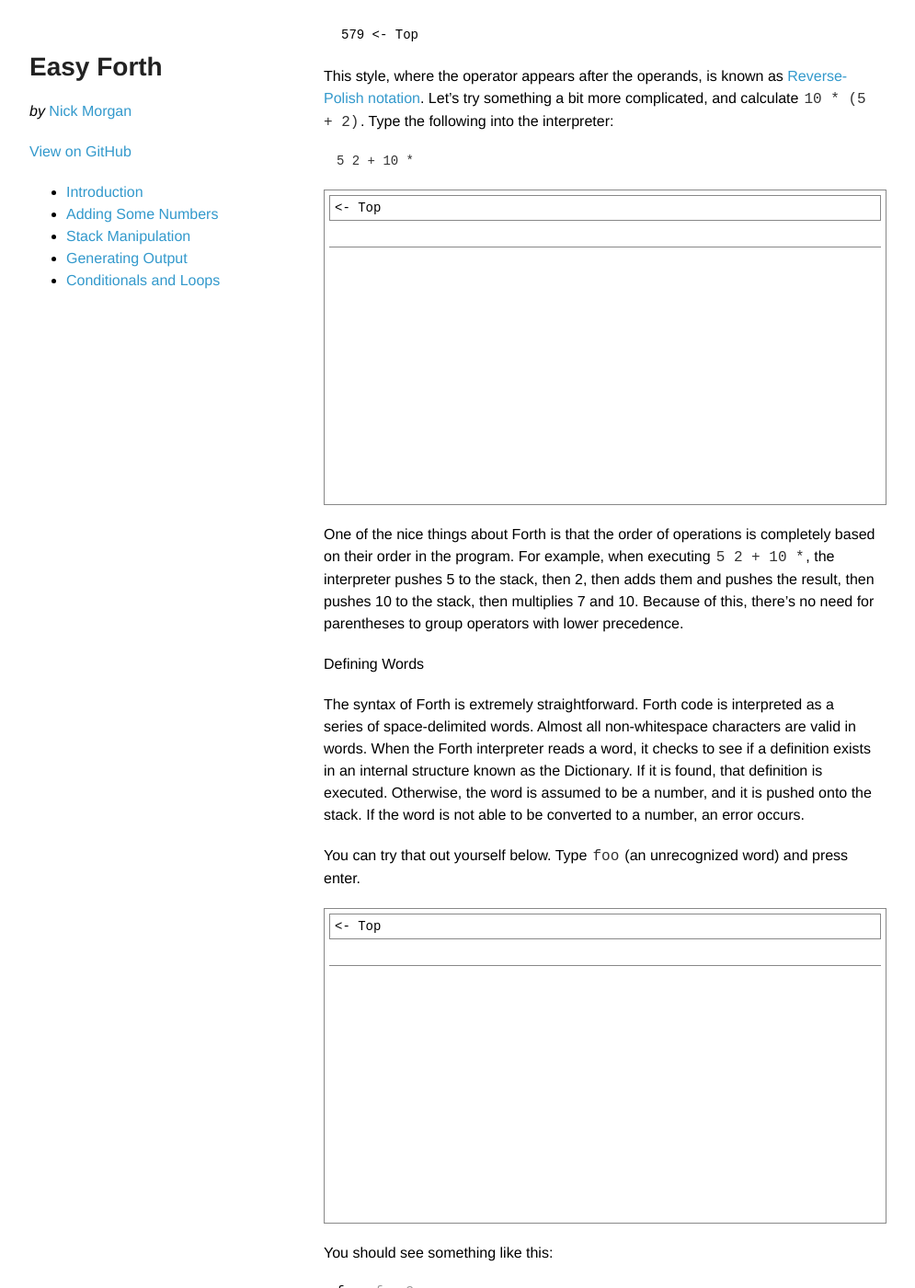
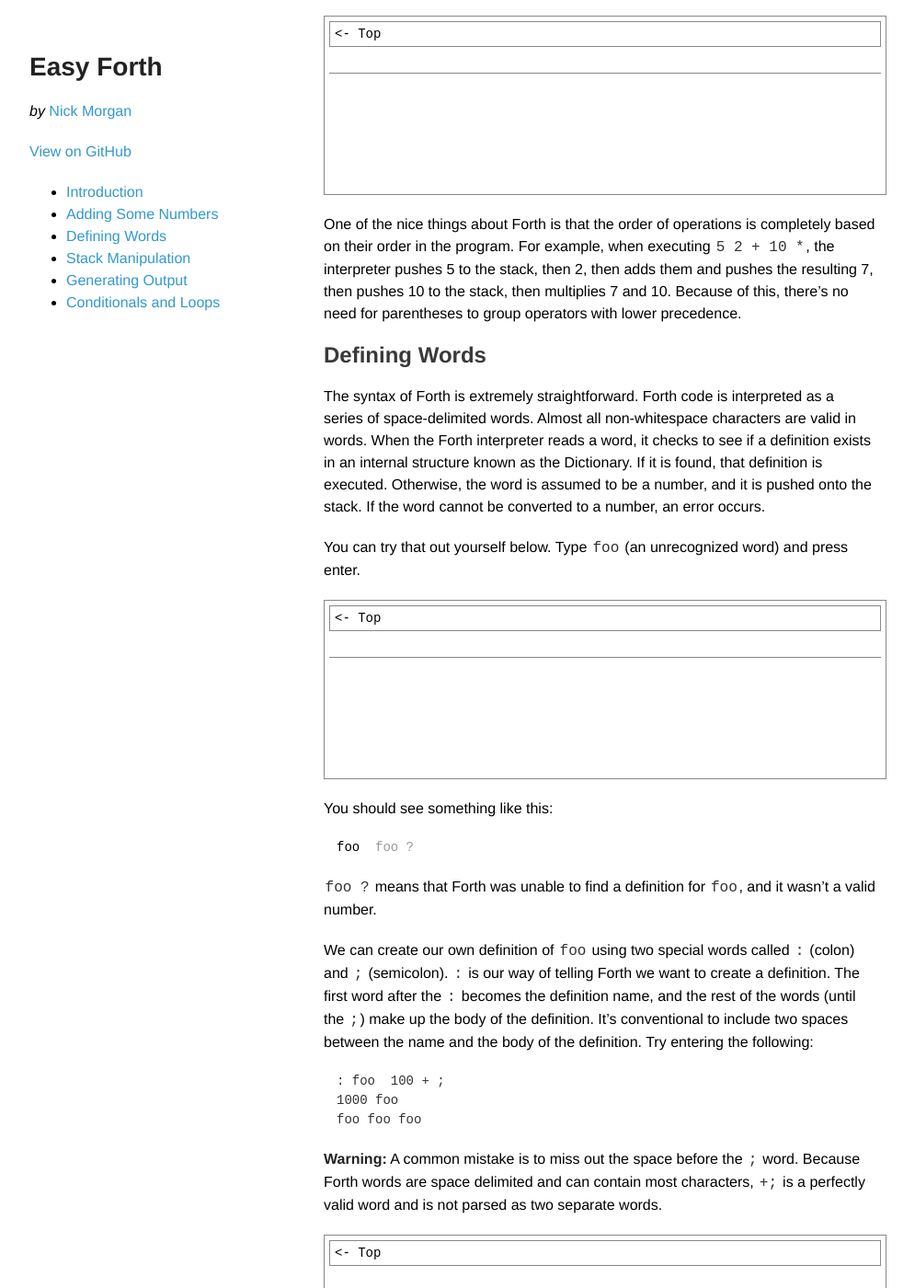
Before and after one commit to skilldrick/easyforth, a Jekyll site: the page built from index.markdown, in a window 1280 px wide and 1400 px high, scrolled down 2425 px. Shown: the whole window at 92% size, without its empty margins (148-1143 px from the left). Built offline with Jekyll 4.4.1, drawn with Linux system fonts in a browser that asks for light colours; some of the changed text lies outside the part shown.

Commit message:
Clean up

```diff
--- a/index.markdown
+++ b/index.markdown
@@ -39,7 +39,7 @@
 the result back on the stack.
 
 Let's take a look at an example. Type (don't copy-paste) the following into the
-interpreter, typing Enter after each line.
+interpreter, typing `Enter` after each line.
 
     1
     2
@@ -47,16 +47,15 @@
 
 {% include editor.html %}
 
-You should see this at the top of the editor window:
+Every time you type a line followed by the `Enter` key, the Forth interpreter
+executes that line, and appends the string `ok` to let you know there were no
+errors. You should also notice that as you execute each line, the area at the
+top fills up with numbers. That area is our visualization of the stack. It
+should look like this:
 
 {% include stack.html stack="1 2 3" %}
 
-Every time you type a line followed by the Enter key, the Forth interpreter
-executes it, and appends the string `ok` to let you know there were no errors. You should
-also notice that as you press Enter on each line, the area at the top fills up with numbers.
-That area is our visualization of the stack.
-
-Now, into the same interpreter, type a single `+` followed by the Enter key. The top two
+Now, into the same interpreter, type a single `+` followed by the `Enter` key. The top two
 elements on the stack, `2` and `3`, have been replaced by `5`.
 
 {% include stack.html stack="1 5" %}
@@ -69,7 +68,7 @@
 +  <span class="output">ok</span>
 </div>
 
-Type `+` again and press Enter, and the top two elements will be replaced by 6. If
+Type `+` again and press `Enter`, and the top two elements will be replaced by 6. If
 you type `+` one more time, Forth will try to pop the top two elements off the
 stack, even though there's only _one_ element on the stack! This results in a
 `Stack underflow` error:
@@ -83,11 +82,11 @@
 </div>
 
 Forth doesn't force you to type every token as a separate line. Type the
-following, followed by the Enter key:
+following into the next editor, followed by the `Enter` key:
 
     123 456 +
 
-{% include editor.html %}
+{% include editor.html size="small"%}
 
 The stack should now look like this:
 
@@ -101,66 +100,68 @@
 
     5 2 + 10 *
 
-{% include editor.html %}
+{% include editor.html size="small"%}
 
 One of the nice things about Forth is that the order of operations is
 completely based on their order in the program. For example, when executing `5
 2 + 10 *`, the interpreter pushes 5 to the stack, then 2, then adds them and
-pushes the result, then pushes 10 to the stack, then multiplies 7 and 10. Because
-of this, there's no need for parentheses to group operators with lower
+pushes the resulting 7, then pushes 10 to the stack, then multiplies 7 and 10.
+Because of this, there's no need for parentheses to group operators with lower
 precedence.
 
 
-Defining Words
+## Defining Words
 
 The syntax of Forth is extremely straightforward. Forth code is interpreted as
 a series of space-delimited words. Almost all non-whitespace characters are valid
 in words. When the Forth interpreter reads a word, it checks to see if a
 definition exists in an internal structure known as the Dictionary. If it is
 found, that definition is executed. Otherwise, the word is assumed to be a
-number, and it is pushed onto the stack. If the word is not able to be
-converted to a number, an error occurs.
+number, and it is pushed onto the stack. If the word cannot be converted to a
+number, an error occurs.
 
 You can try that out yourself below. Type `foo` (an unrecognized word)
 and press enter.
 
-{% include editor.html %}
+{% include editor.html size="small"%}
 
 You should see something like this:
 
 <div class="editor-preview editor-text">foo  <span class="output">foo ?</span></div>
 
-We can create our own definition of `foo`, using two special words called `:` and `;`.
-`:` is our way of telling Forth we want to create a definition. The first word after the `:`
-becomes the definition name, and the rest of the words (until the `;`) make up
-the body of the definition. It's conventional to include two spaces between the name and the
-body of the definition. Try entering the following:
+`foo ?` means that Forth was unable to find a definition for `foo`, and it
+wasn't a valid number.
+
+We can create our own definition of `foo` using two special words called `:`
+(colon) and `;` (semicolon).  `:` is our way of telling Forth we want to create
+a definition. The first word after the `:` becomes the definition name, and the
+rest of the words (until the `;`) make up the body of the definition. It's
+conventional to include two spaces between the name and the body of the
+definition. Try entering the following:
 
     : foo  100 + ;
     1000 foo
     foo foo foo
 
-(Be careful to include a space before the `;` word. Because Forth words are
-space delimited, `+;` is a perfectly valid word, and is not treated as two separate words.)
+**Warning:** A common mistake is to miss out the space before the `;` word. Because Forth
+words are space delimited and can contain most characters, `+;` is a perfectly
+valid word and is not parsed as two separate words.
 
-{% include editor.html %}
+{% include editor.html size="small"%}
 
 As you've hopefully figured out, our `foo` word simply adds 100 to the value on
 top of the stack. It's not very interesting, but it should give you an idea of
 how simple definitions work.
 
-Most Forth systems come with a large library of predefined words. This JavaScript Forth
-is very straightforward so it only comes with a relatively small number of words, but there
-are still enough to complete most tasks.
-
 
 ## Stack Manipulation
 
-First, let's look at some words for manipulating the elements at the top of the stack.
+Now we can start taking a look at some of Forth's predefined words. First,
+let's look at some words for manipulating the elements at the top of the stack.
 
 ### `dup`
 
-`dup` is short for "duplicate" - it duplicates the top element of the stack. For example,
+`dup` is short for "duplicate" -- it duplicates the top element of the stack. For example,
 try this out:
 
     1 2 3 dup
@@ -223,6 +224,8 @@
 {% include editor.html size="small"%}
 
 ## Generating Output
+
+Next, let's look at some words for outputting text to the console.
 
 ### `.` (period)
 
@@ -278,7 +281,7 @@
 
 ### `."`
 
-Finally we have `."` - a special word for outputting strings. The `."` word works
+Finally we have `."` -- a special word for outputting strings. The `."` word works
 differently inside definitions to interactive mode. `."` marks the beginning of
 a string to output, and the end of the string is marked by `"`. The closing `"`
 isn't a word, and so doesn't need to be space-delimited. Here's an example:
@@ -349,9 +352,13 @@
     3 4 < 20 30 > or .
     3 4 < invert .
 
-The first line is the equivalent of `3 < 4 && 20 < 30` in a C-based language.
-The second line is the equivalent of `3 < 4 || 20 > 30`. The third line is the
+The first line is the equivalent of `3 < 4 & 20 < 30` in a C-based language.
+The second line is the equivalent of `3 < 4 | 20 > 30`. The third line is the
 equivalent of `!(3 < 4)`.
+
+`and`, `or`, and `invert` are all bitwise operations. For well-formed flags
+(`0` and `-1`) they'll work as expected, but they'll give incorrect results for
+arbitrary numbers.
 
 {% include editor.html size="small"%}
 
@@ -467,9 +473,10 @@
 
     !(x % 3 == 0 || x % 5 == 0)
 
-Therefore, `fizz-buzz?` returns a boolean indicating whether a number should be
-printed.  Finally, `do-fizz-buzz` loops from 1 to 25, calling `fizz-buzz?` on `i`,
-and outputting `i` if `fizz-buzz?` returns true.
+Therefore, `fizz-buzz?` returns a boolean indicating if the argument is not
+divisible by 3 or 5, and thus should be printed.  Finally, `do-fizz-buzz` loops
+from 1 to 25, calling `fizz-buzz?` on `i`, and outputting `i` if `fizz-buzz?`
+returns true.
 
 If you're having trouble figuring out what's going on inside `fizz-buzz?`, the
 example below might help you to understand how it works. All we're doing here
@@ -511,3 +518,6 @@
     buzz?     0 -1 <- Top
     or        -1 <- Top
     invert    0 <- Top
+
+In this case the original top-of-stack value was divisible by 5, so nothing
+should be printed.
--- a/stylesheets/styles.css
+++ b/stylesheets/styles.css
@@ -64,7 +64,7 @@
   margin: 0 0.1em;
 }
 
-/* Reset for code blocks */
+/* Reset margin for code blocks */
 pre code {
   margin: 0;
 }
```
Also changed, not shown: other parts of index.markdown (+14 -15 lines).
